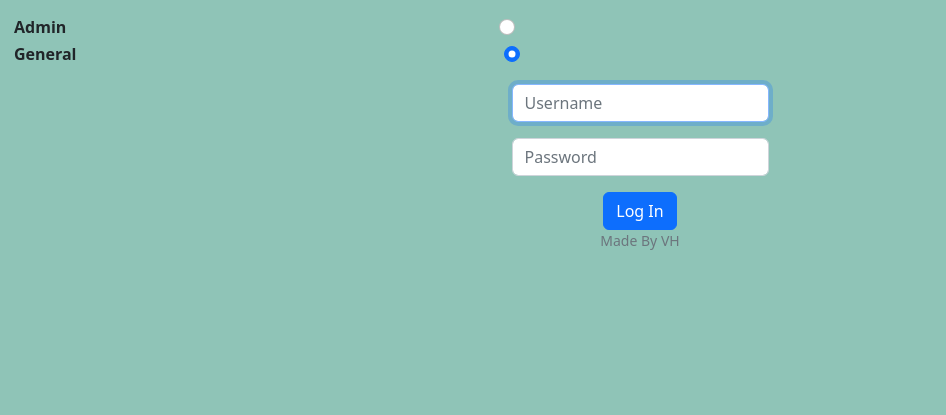
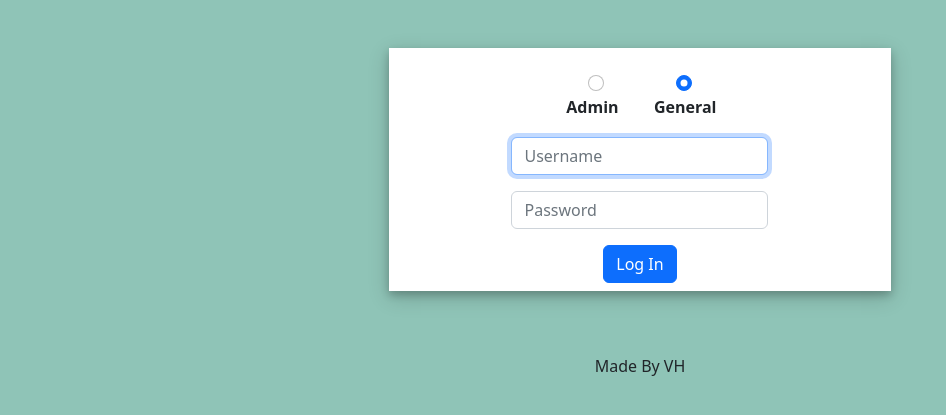
Before and after one commit to Vaishali-tyagi-project/CS50x_Final_Project, a Flask app: page /login in a window 1280 px wide. Shown: the part 66-481 px from the top of the page, without its empty margins (0-946 px from the left). Run offline with Flask 2, Linux system fonts and the light colour scheme; some libraries are stand-ins or nearby versions.

Commit message:
Adjustment for Index and other html

```diff
--- a/static/style.css
+++ b/static/style.css
@@ -120,3 +120,21 @@ body
 {
     background-color: #8fc4b7 !important;
 }
+
+footer div p
+{
+    text-align: center;
+}
+
+footer
+{
+    position: sticky;
+}
+
+.login-body
+{
+    background-color: white !important;
+    box-shadow: 0 4px 8px 0 rgba(0, 0, 0, 0.2), 0 6px 20px 0 rgba(0, 0, 0, 0.19);
+    width:40% !important;
+    height: 100% !important;
+}
--- a/templates/layout.html
+++ b/templates/layout.html
@@ -61,12 +61,15 @@
             </div>
         </nav>
 
-        <main class="container-fluid text-center">
+        <main class="container-fluid py-5 text-center">
             {% block main %}{% endblock %}
         </main>
 
-        <footer class="mb-5 small text-center text-muted">
-            Made By VH</a>
+        <footer>
+            <div class="row">
+                <p>Made By VH</p>
+            </div>
+
         </footer>
 
     </body>
--- a/templates/login.html
+++ b/templates/login.html
@@ -5,23 +5,24 @@
 {% endblock %}
 
 {% block main %}
-
-
+    <div class="login-main-body px-auto">
+        <div class="login-body mx-auto py-2">
             <form action="/login" method="post">
                 <div class="row">
-            <div class="col-md-9">
+                    <div class = "col-md-4"></div>
+                    <div class="col-md-2">
                         <input class="form-check-input" type="radio" name="flexRadioDefault" id="flexRadioDefault1">
                         <label class="form-check-label" for="flexRadioDefault1">
                             Admin
                         </label>
                     </div>
-            <div class="col-md-9">
+                    <div class="col-md-2">
                         <input class="form-check-input" type="radio" name="flexRadioDefault" id="flexRadioDefault2" checked>
                         <label class="form-check-label" for="flexRadioDefault2">
                             General
                         </label>
                     </div>
-
+                    <div class = "col-md-4"></div>
                 </div>
                 <div class="mb-3">
                     <input autocomplete="off" autofocus class="form-control mx-auto w-auto" id="username" name="username" placeholder="Username" type="text">
@@ -31,4 +32,6 @@
                 </div>
                 <button class="btn btn-primary" type="submit">Log In</button>
             </form>
+        </div>
+    </div>
 {% endblock %}
--- a/templates/register.html
+++ b/templates/register.html
@@ -6,6 +6,7 @@ Register
 
 {% block main %}
 
+<div class="main-register-body">
     <div class="container register-body">
         <div class="row">
             <h3 class="mb-4">
@@ -51,10 +52,8 @@ Register
             <div class="button">
                 <button type="submit" class=" form-control btn btn-success" >Register</button>
             </div>
-
         </form>
-
-
+    </div>
 </div>
 
 
```
Also changed, not shown: templates/billGen.html (+0 -7 lines). Lines whose indentation alone changed are shown as unchanged.
